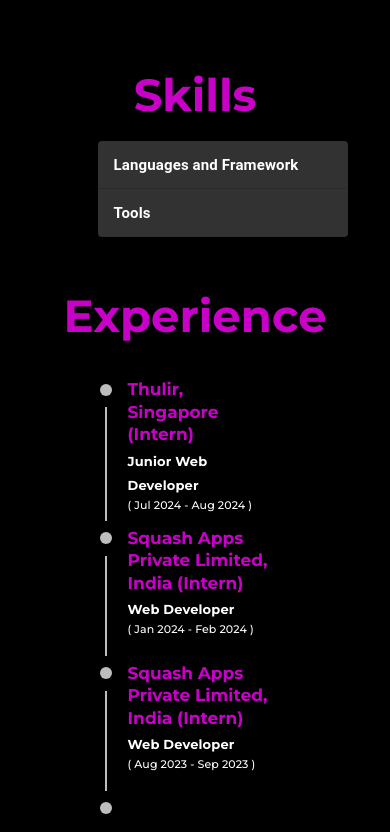
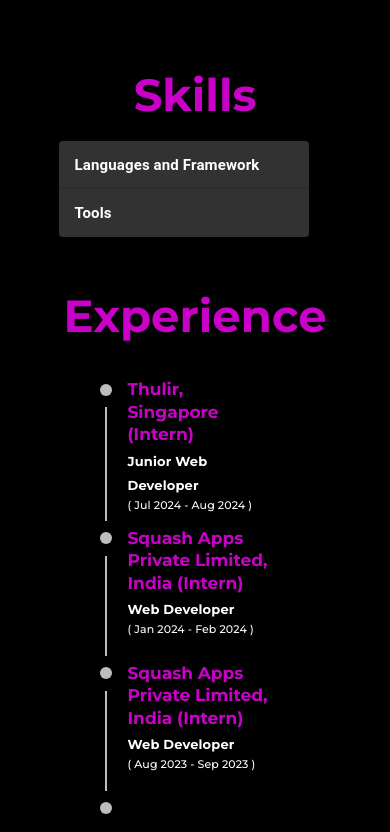
Before and after one commit to SadhanaK266/my-portfolio, a React (Vite) app: page / in a window 390 px wide. Shown: the part 2217-3049 px from the top of the page. Built offline with nearby package versions, Linux system fonts and the light colour scheme; some icons are missing.

Commit message:
skills updated

```diff
--- a/src/components/skills/Skills.jsx
+++ b/src/components/skills/Skills.jsx
@@ -48,7 +48,7 @@
             <div >
                 <Accordion sx={{
                     width:'100%',maxWidth:'500px',left:'30.5%',backgroundColor:'rgb(50,50,50)',color:'white',
-                    '@media(max-width:768px)':{width:'100%',maxWidth:'250px',left:'25%'}
+                    '@media(max-width:768px)':{width:'100%',maxWidth:'250px',left:'15%'}
                 }}>
                     <AccordionSummary
                         expandIcon={<ArrowDropDownIcon sx={{color:'white'}} />}
@@ -74,7 +74,7 @@
                     </AccordionDetails>
                 </Accordion>
                 <Accordion sx={{width:'100%',maxWidth:'500px',left:'30.5%',backgroundColor:'rgb(50,50,50)',color:'white',
-                    '@media(max-width:768px)':{width:'100%',maxWidth:'250px',left:'25%'}
+                    '@media(max-width:768px)':{width:'100%',maxWidth:'250px',left:'15%'}
                 }}>
                     <AccordionSummary
                         expandIcon={<ArrowDropDownIcon sx={{color:'white'}} />}
```
